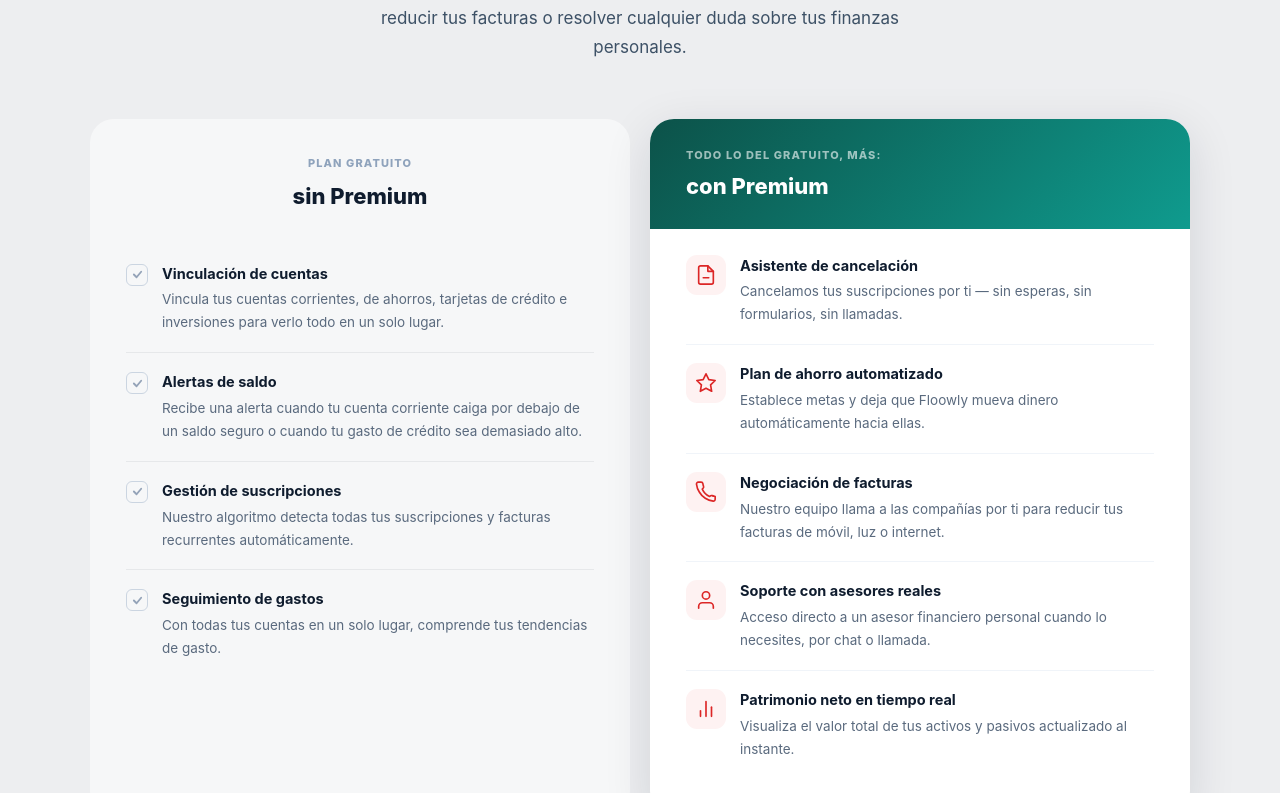
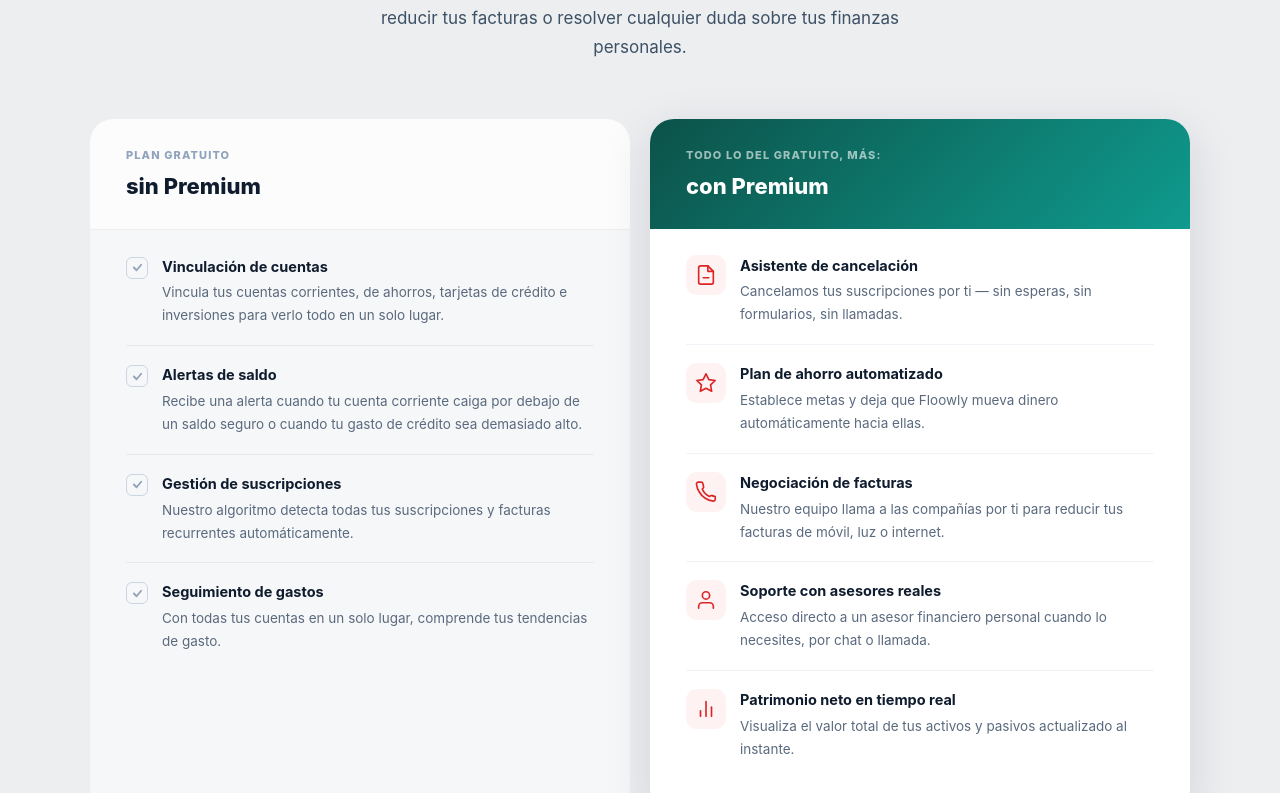
Before and after one commit to LvisSrvices/floowly-app-, a Next.js app: page / in a window 1280 px wide. Shown: the part 3626-4419 px from the top of the page. Built offline with nearby package versions, Linux system fonts and the light colour scheme; no server answers.

Commit message:
fix: allow images in middleware, align premium headers

```diff
--- a/app/page.tsx
+++ b/app/page.tsx
@@ -443,12 +443,12 @@ export default async function LandingPage() {
           <div style={{ display:'grid', gridTemplateColumns:'1fr 1fr', gap:20, alignItems:'stretch' }}>
 
             {/* Left: sin Premium */}
-            <div style={{ background:'rgba(255,255,255,.55)', borderRadius:24, padding:'36px 36px 40px', display:'flex', flexDirection:'column' }}>
-              <div style={{ textAlign:'center', marginBottom:32 }}>
-                <span style={{ fontSize:11, fontWeight:800, letterSpacing:'.1em', textTransform:'uppercase', color:'#8FA3BC', display:'block', marginBottom:8 }}>Plan gratuito</span>
-                <h3 style={{ fontSize:22, fontWeight:800, color:'#0F1C2E' }}>sin Premium</h3>
+            <div style={{ background:'rgba(255,255,255,.55)', borderRadius:24, overflow:'hidden', display:'flex', flexDirection:'column' }}>
+              <div style={{ background:'rgba(255,255,255,.7)', padding:'28px 36px 26px', borderBottom:'1px solid rgba(15,28,46,.06)' }}>
+                <span style={{ fontSize:11, fontWeight:800, letterSpacing:'.1em', textTransform:'uppercase', color:'#8FA3BC', display:'block', marginBottom:6 }}>Plan gratuito</span>
+                <h3 style={{ fontSize:22, fontWeight:800, color:'#0F1C2E', margin:0 }}>sin Premium</h3>
               </div>
-              <div style={{ flex:1 }}>
+              <div style={{ flex:1, padding:'8px 36px 36px' }}>
                 {[
                   { title:'Vinculación de cuentas', desc:'Vincula tus cuentas corrientes, de ahorros, tarjetas de crédito e inversiones para verlo todo en un solo lugar.' },
                   { title:'Alertas de saldo', desc:'Recibe una alerta cuando tu cuenta corriente caiga por debajo de un saldo seguro o cuando tu gasto de crédito sea demasiado alto.' },
--- a/middleware.ts
+++ b/middleware.ts
@@ -39,5 +39,5 @@ export async function middleware(request: NextRequest) {
 }
 
 export const config = {
-  matcher: ['/((?!_next/static|_next/image|favicon.ico|.*\\.svg).*)'],
+  matcher: ['/((?!_next/static|_next/image|favicon.ico|images|.*\\.svg|.*\\.png|.*\\.jpg|.*\\.webp|.*\\.ico).*)'],
 }
```
